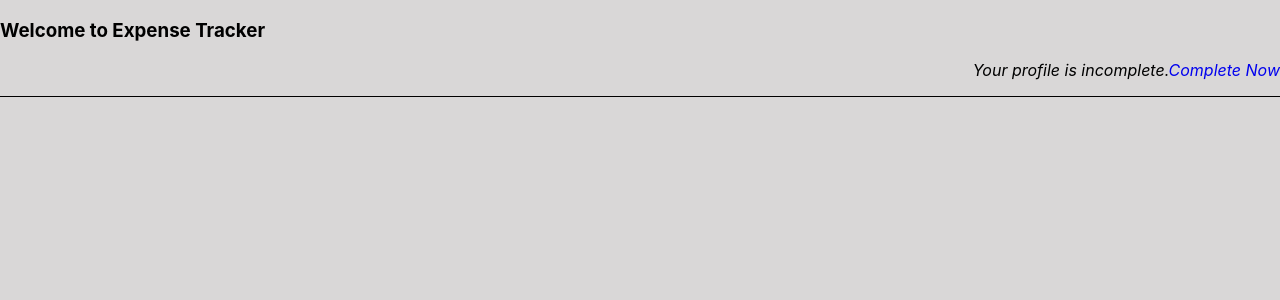
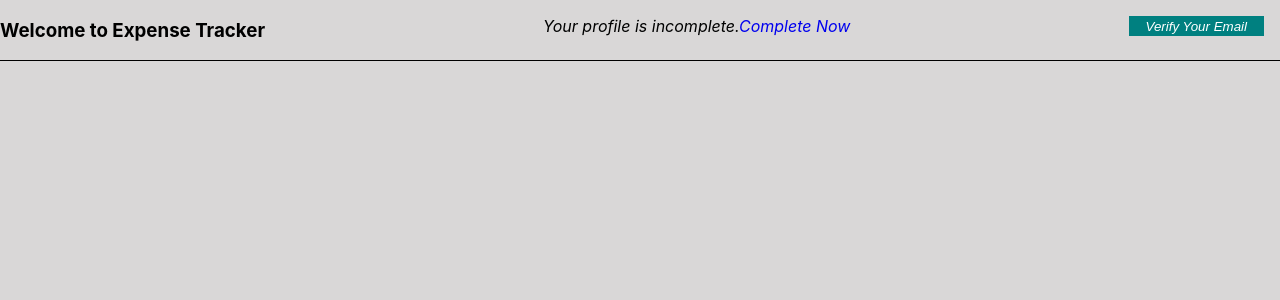
Before and after one commit to harshitaM29/react-expense-tracker, a React (Create React App) app: page /home in a window 1280 px wide. Shown: the top 300 px of the page. Built offline with nearby package versions, Linux system fonts and the light colour scheme.

Commit message:
added email verfication using firebase

```diff
--- a/src/components/Home/Home.js
+++ b/src/components/Home/Home.js
@@ -1,11 +1,38 @@
 import classes from './Home.module.css';
-import {NavLink} from 'react-router-dom'
+import {NavLink} from 'react-router-dom';
+import AuthContext from '../../store/auth-context';
+import { useContext } from 'react';
 
 const Home = () => {
+
+    const authCtx = useContext(AuthContext)
+    const verifyEmailHandler = (e) => {
+        e.preventDefault();
+        fetch('https://identitytoolkit.googleapis.com/v1/accounts:sendOobCode?key=AIzaSyBJVhLyraZIaOHKuIYAEHRRqOQ1pCR7qsw' ,{
+            method:'POST',
+            body :JSON.stringify({
+                requestType:"VERIFY_EMAIL",
+                idToken:authCtx.tokenId
+
+            }),
+            headers:{
+                'Content-Type':'application/json'
+            }
+        }).then(res => {
+            if(res.ok){
+                console.log(res)
+            } else {
+                res.json().then(data => {
+                    alert(data.error.message)
+                })
+            }
+        })
+    }
     return (
         <div className={classes.home}>
         <h3>Welcome to Expense Tracker</h3>
         <p>Your profile is incomplete.<NavLink to="/profile" style={{textDecoration: 'none'}}>Complete Now</NavLink></p>
+        <div  className={classes.action}><button onClick={verifyEmailHandler}>Verify Your Email</button></div>
         </div>
     )
 }
--- a/src/components/Home/Home.module.css
+++ b/src/components/Home/Home.module.css
@@ -1,6 +1,7 @@
 .home {
     border-bottom: 1px solid black;
-    justify-content: space-between
+    justify-content: space-between;
+    display: flex;
 
 }
 /* .home h3
@@ -10,7 +11,7 @@
 
 } */
  .home p{
- text-align: right;
+
  font-style: italic;
 
 }
@@ -20,3 +21,13 @@
    color: blue;
    border: none;
 }
+.action button{
+    cursor: pointer;
+    margin-top: 1rem;
+    margin-right: 1rem;
+    border: 1px solid teal;
+    color:white;
+    padding: 0.1rem 1rem;
+    background: teal;
+
+}
--- a/src/components/Profile/Profile.js
+++ b/src/components/Profile/Profile.js
@@ -22,8 +22,17 @@ const Profile = () => {
       }).then(res => {
         if(res.ok){
           res.json().then(data => {
-            console.log(data.users.email);
-            setPercent(100)
+            console.log(data.users)
+            if(data.users.some(el => el.hasOwnProperty('displayName'))){
+              setPercent(100)
+            }
+
+
+            // if(data.users.hasOwnProperty(displayName)){
+            //   setPercent(64)
+            // } else {
+            //   setPercent(100)
+            // }
             nameInputRef.current.value = data.users.map(item => item.displayName)
             photoURLRef.current.value = data.users.map(item => item.photoUrl)
           })
```
